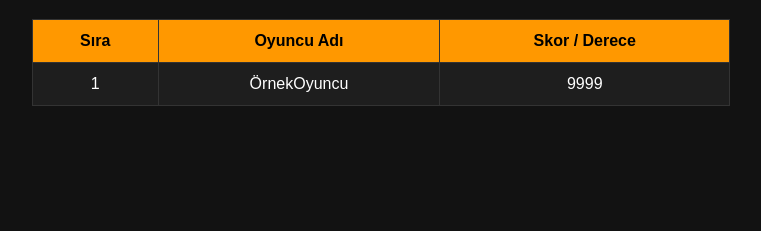
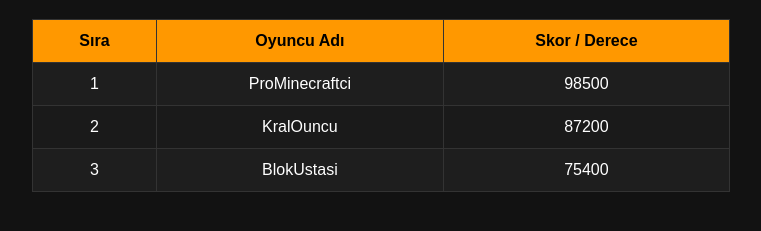
Before and after one commit to thelmets/lboardnow, a plain HTML site: page index.html in a window 1280 px wide. Shown: the part 119-350 px from the top of the page, without its empty margins (259-1020 px from the left). Drawn offline with Linux system fonts and the light colour scheme.

Commit message:
Update index.html

```diff
--- a/index.html
+++ b/index.html
@@ -8,6 +8,7 @@
         table { margin: 0 auto; border-collapse: collapse; width: 60%; background: #1e1e1e; }
         th, td { padding: 12px; border: 1px solid #333; }
         th { background: #ff9800; color: #000; }
+        tr:nth-child(even) { background: #1a1a1a; }
     </style>
 </head>
 <body>
@@ -32,9 +33,17 @@
             .then(response => response.json())
             .then(data => {
                 const tabloGovdesi = document.getElementById('oyuncu-listesi');
-                // Verileri işleyip tabloya ekleme mantığı burada döngüyle kurulur
-                // Örnek satır:
-                tabloGovdesi.innerHTML = `<tr><td>1</td><td>ÖrnekOyuncu</td><td>9999</td></tr>`;
+                tabloGovdesi.innerHTML = ""; // Önceki içeriği temizle
+
+                // JSON'daki her bir oyuncu için tabloya satır ekle
+                data.forEach(oyuncu => {
+                    const satir = `<tr>
+                        <td>${oyuncu.sira}</td>
+                        <td>${oyuncu.isim}</td>
+                        <td>${oyuncu.skor}</td>
+                    </tr>`;
+                    tabloGovdesi.innerHTML += satir;
+                });
             })
             .catch(error => console.error('Veri yüklenemedi:', error));
     </script>
```
